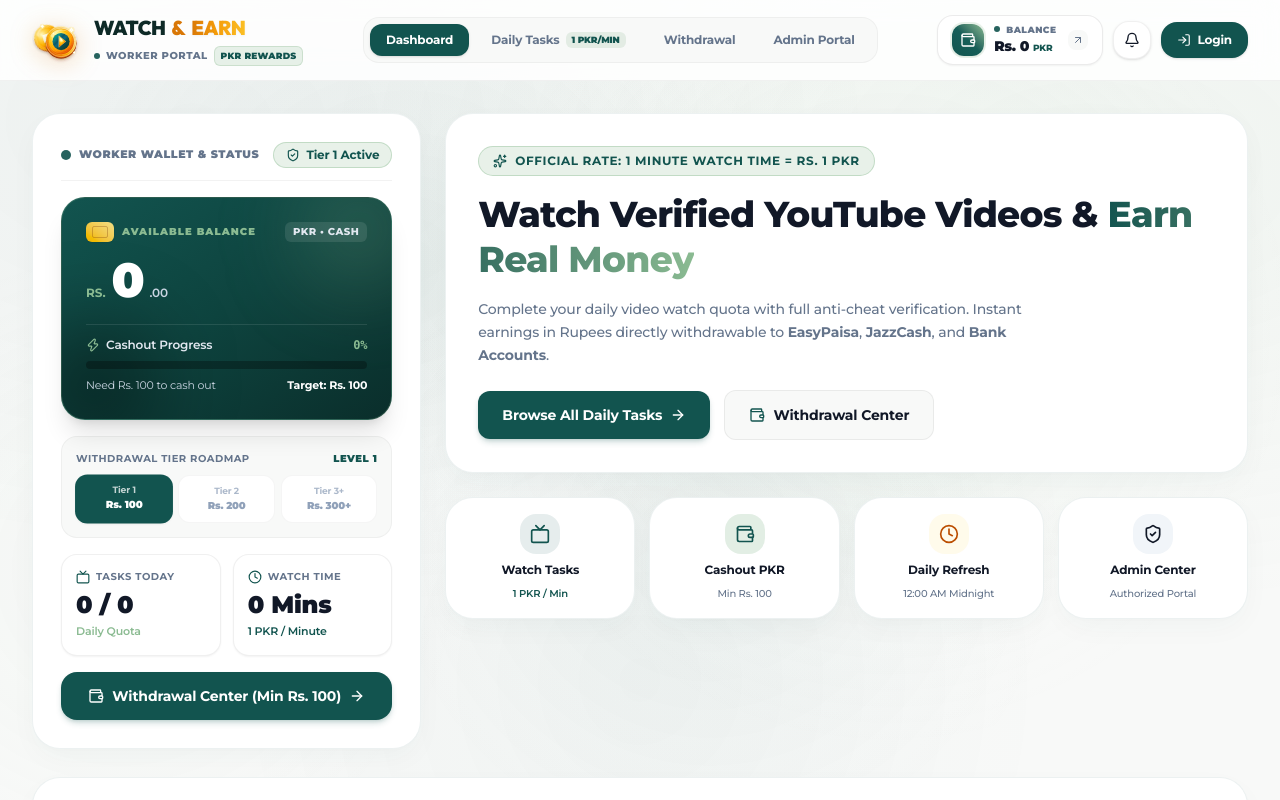
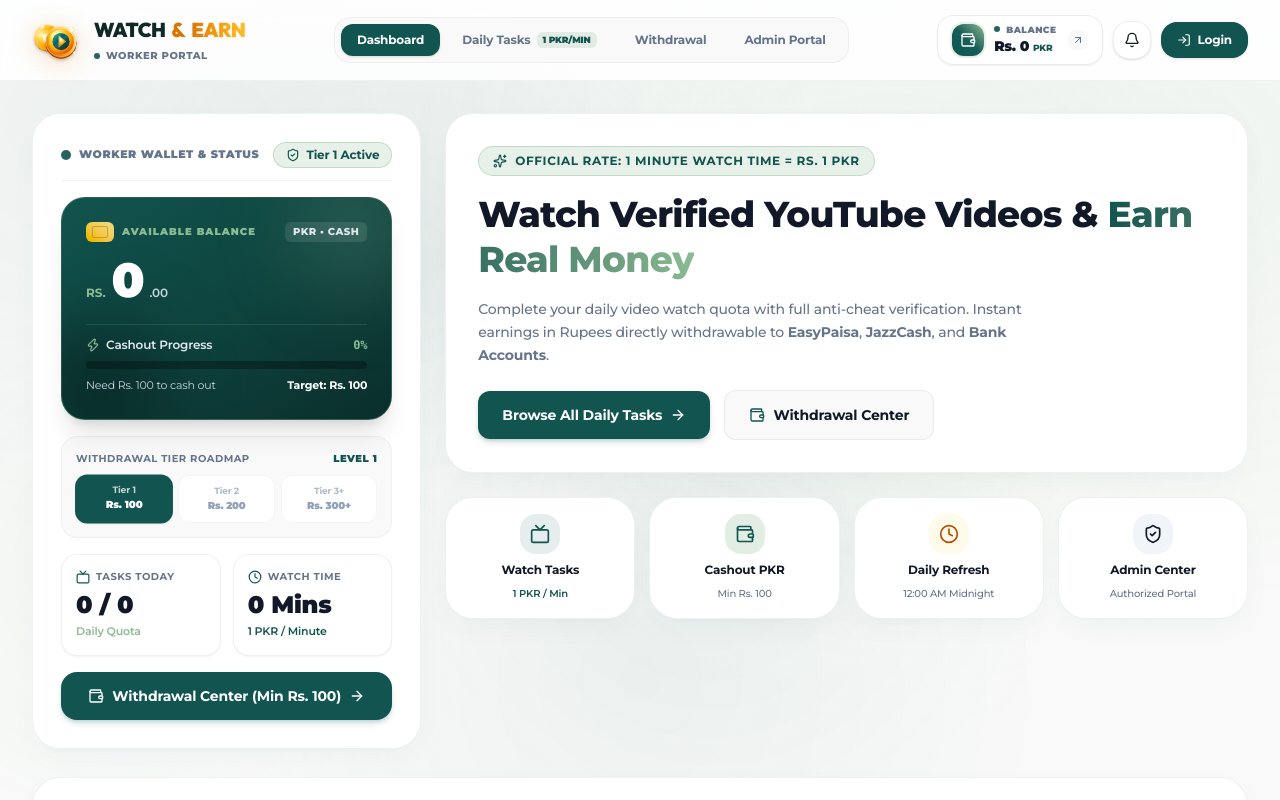
Before and after one commit to Big-Dady-46/Watch-Earn, a Next.js app: page / in a window 1280 px wide. Shown: the top 800 px of the page. Built offline with nearby package versions, Linux system fonts and the light colour scheme.

Commit message:
Remove-pkr-rewards-badge-from-navbar

```diff
--- a/src/components/Navbar.tsx
+++ b/src/components/Navbar.tsx
@@ -85,15 +85,17 @@ export default function Navbar() {
                     </span>
                   </div>
 
-                  {/* Contextual Sub-label */}
+                  {/* Sub-label */}
                   <div className="flex items-center gap-1.5 mt-1">
                     <span className="w-1.5 h-1.5 rounded-full bg-[#12544F] animate-pulse" />
                     <span className="text-[10px] font-extrabold tracking-wider uppercase text-[#64748B]">
                       {user ? user.name : 'Worker Portal'}
                     </span>
-                    <span className="px-1.5 py-0.5 rounded-md bg-[#8BBB92]/20 border border-[#8BBB92]/30 text-[9px] font-black text-[#12544F] tracking-wide">
-                      {user ? `Tier ${(user.withdrawalCount || 0) + 1}` : 'PKR REWARDS'}
-                    </span>
+                    {user && (
+                      <span className="px-1.5 py-0.5 rounded-md bg-[#8BBB92]/20 border border-[#8BBB92]/30 text-[9px] font-black text-[#12544F] tracking-wide">
+                        Tier {(user.withdrawalCount || 0) + 1}
+                      </span>
+                    )}
                   </div>
                 </div>
               </Link>
```
